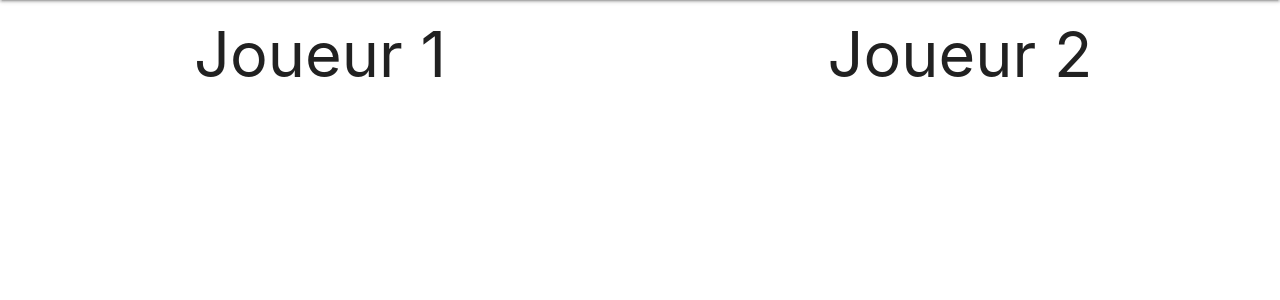
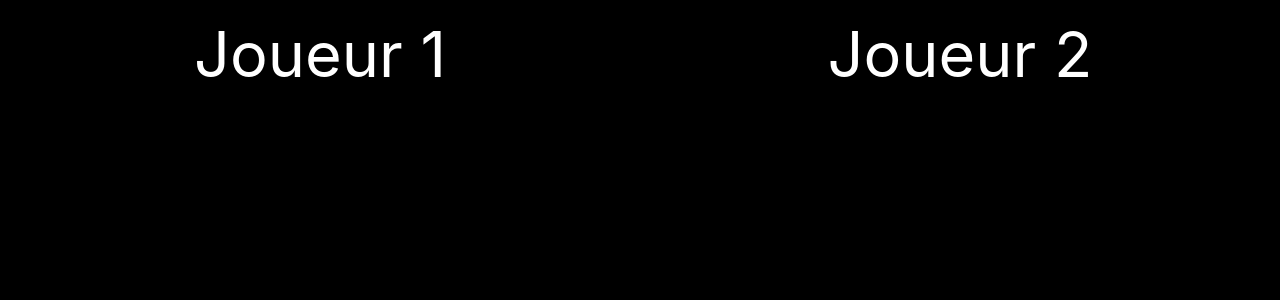
Before and after one commit to TheWhite147/pi-score-counter, a PHP site: page / in a window 1280 px wide. Shown: the part 64-364 px from the top of the page. Run offline with PHP 8.4, Linux system fonts and the light colour scheme.

Commit message:
UI enhancements

```diff
--- a/web/css/style.css
+++ b/web/css/style.css
@@ -1,4 +1,8 @@
 /* Generic */
+body {
+    background-color: black;
+}
+
 .material-icons {
     font-family: 'Material Icons';
     font-weight: normal;
@@ -36,13 +40,18 @@ h1 {
     margin: 0px;
 }
 
-#players-list .card-panel h3 {
+#players-list .card-panel h1 {
     margin: 0px;
 }
 
 /* In game */
 .big-score {
-    font-size: 500px;
-    line-height: 500px;
+    font-size: 700px;
+    line-height: 600px;
     font-weight: bold;
+    color: white;
 }
+
+.player-name {
+    font-size: 100px;
+}
--- a/web/index.html
+++ b/web/index.html
@@ -30,10 +30,10 @@
 
             <div class="row center" id="row-players">
                 <div class="col s6">
-                    <h1>Joueur 1</h1>
+                    <h1 class="white-text">Joueur 1</h1>
                 </div>
                 <div class="col s6">
-                    <h1>Joueur 2</h1>
+                    <h1 class="white-text">Joueur 2</h1>
                 </div>
             </div>
 
--- a/web/js/script.js
+++ b/web/js/script.js
@@ -91,7 +91,7 @@
     // Generates HTML of players list
     function generatePlayerList() {
 
-        var playerTemplate = '<div class="row row-player SELECTED" data-id-player="IDPLAYER"><div class="col s12"><div class="card-panel COLOR"><span class="white-text"><h3>NAME</h3></span></div></div></div>';
+        var playerTemplate = '<div class="row row-player SELECTED" data-id-player="IDPLAYER"><div class="col s12"><div class="card-panel COLOR"><span class="white-text"><h1>NAME</h1></span></div></div></div>';
 
         for (var j = 1; j <= 2; j++) {
 
@@ -148,7 +148,7 @@
 
     // Generate players scores
     function generatePlayerScores(isGameOver) {
-        var playerNamesRowTemplate = '<div class="row center"><div class="col s6 PLAYER1CLASS"><h1 class="white-text">PLAYER1NAME</h1></div><div class="col s6 PLAYER2CLASS"><h1 class="white-text">PLAYER2NAME</h1></div></div>';
+        var playerNamesRowTemplate = '<div class="row center"><div class="col s6 PLAYER1CLASS"><h1 class="white-text player-name">PLAYER1NAME</h1></div><div class="col s6 PLAYER2CLASS"><h1 class="white-text player-name">PLAYER2NAME</h1></div></div>';
         var playerScoresRowTemplate = '<div class="row center" id="in-game-scores"><div class="col s6 big-score PLAYER1SCORECLASS">PLAYER1SCORE</div><div class="col s6 big-score PLAYER2SCORECLASS">PLAYER2SCORE</div></div>';
 
         // Set names
```
